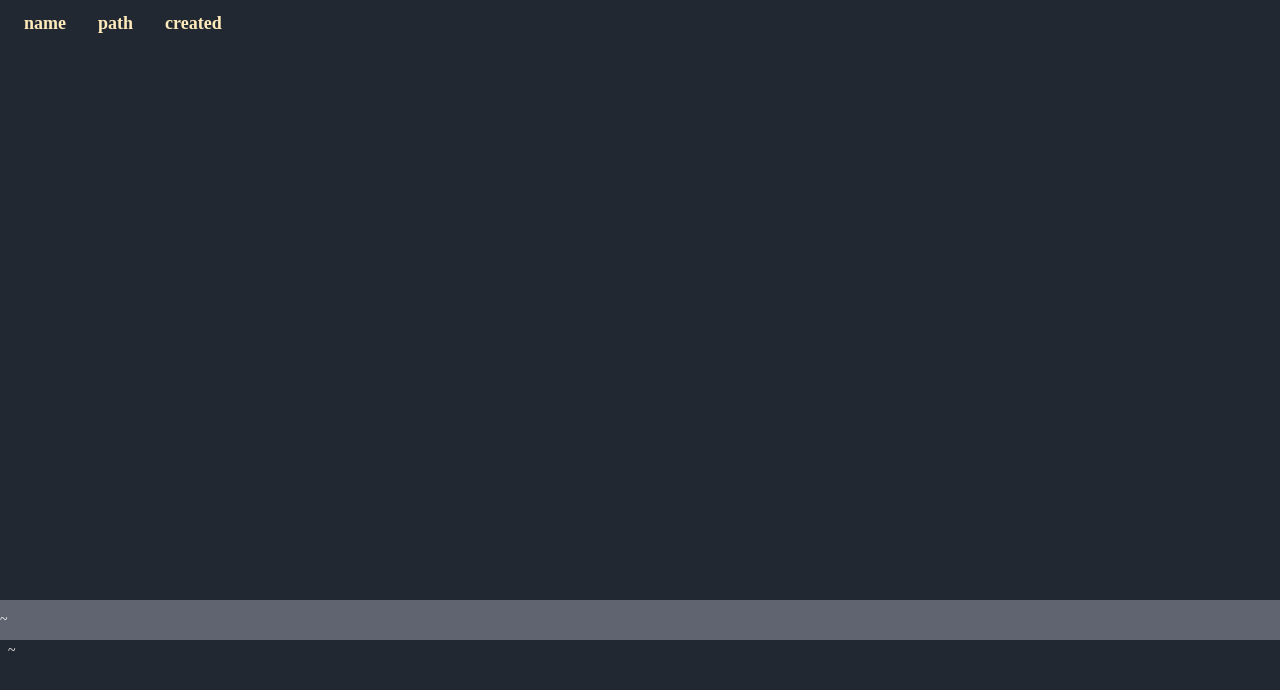
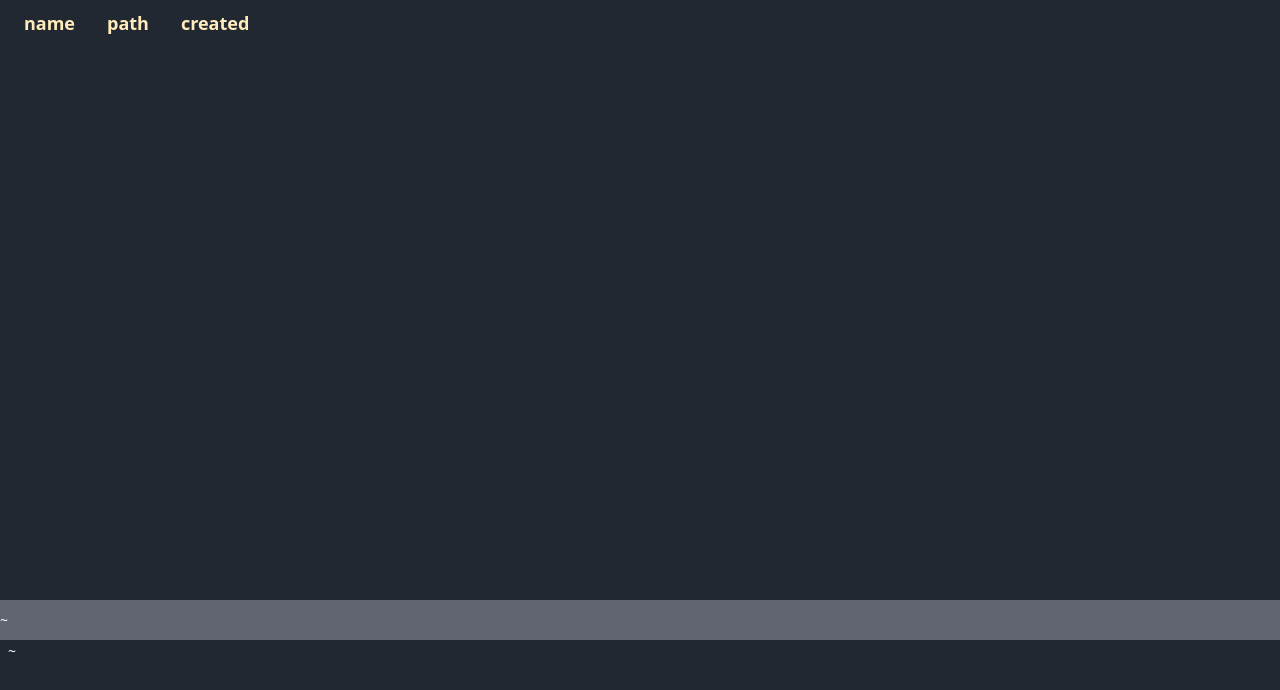
Before and after one commit to Nacir1i/View, a Vue app: page / in a window 1280 px wide. Shown: the top 690 px of the page. Built offline with nearby package versions, Linux system fonts and the light colour scheme; a web font is replaced by a local one.

Commit message:
update font

```diff
--- a/src/App.vue
+++ b/src/App.vue
@@ -39,7 +39,7 @@ onMounted(() => {
 
 <template>
   <div
-    class="w-screen h-screen grid grid-cols-12 grid-rows-12 relative text-white text-sm font-oxanium"
+    class="w-screen h-screen grid grid-cols-12 grid-rows-12 relative text-white text-sm font-mono"
   >
     <div
       :style="config"
```
